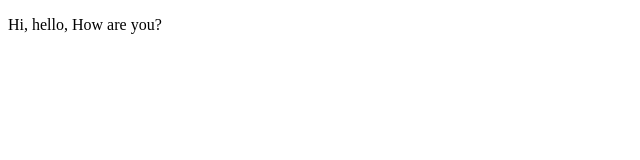
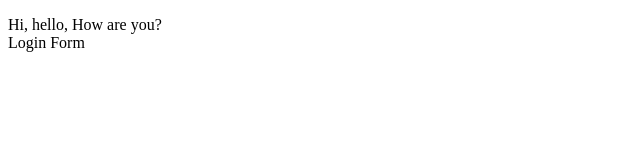
Before and after one commit to SriHarshaSabbineni/LearnGIT, a plain HTML site: page index.html in a window 1280 px wide. Shown: the full height of the page, 0-640 px from the left. Drawn offline with Linux system fonts and the light colour scheme.

Commit message:
'login_form'

```diff
--- /dev/null
+++ b/dir2/app2.js
@@ -0,0 +1 @@
+console.log(123);
--- a/index.html
+++ b/index.html
@@ -6,6 +6,8 @@
     <body>
         <p>
             Hi, hello, How are you?
+            <br>
+            Login Form
         </p>
     </body>
 </html>
```
Also changed, not shown: login.html (added, +1 -0 lines), log.txt (added).
